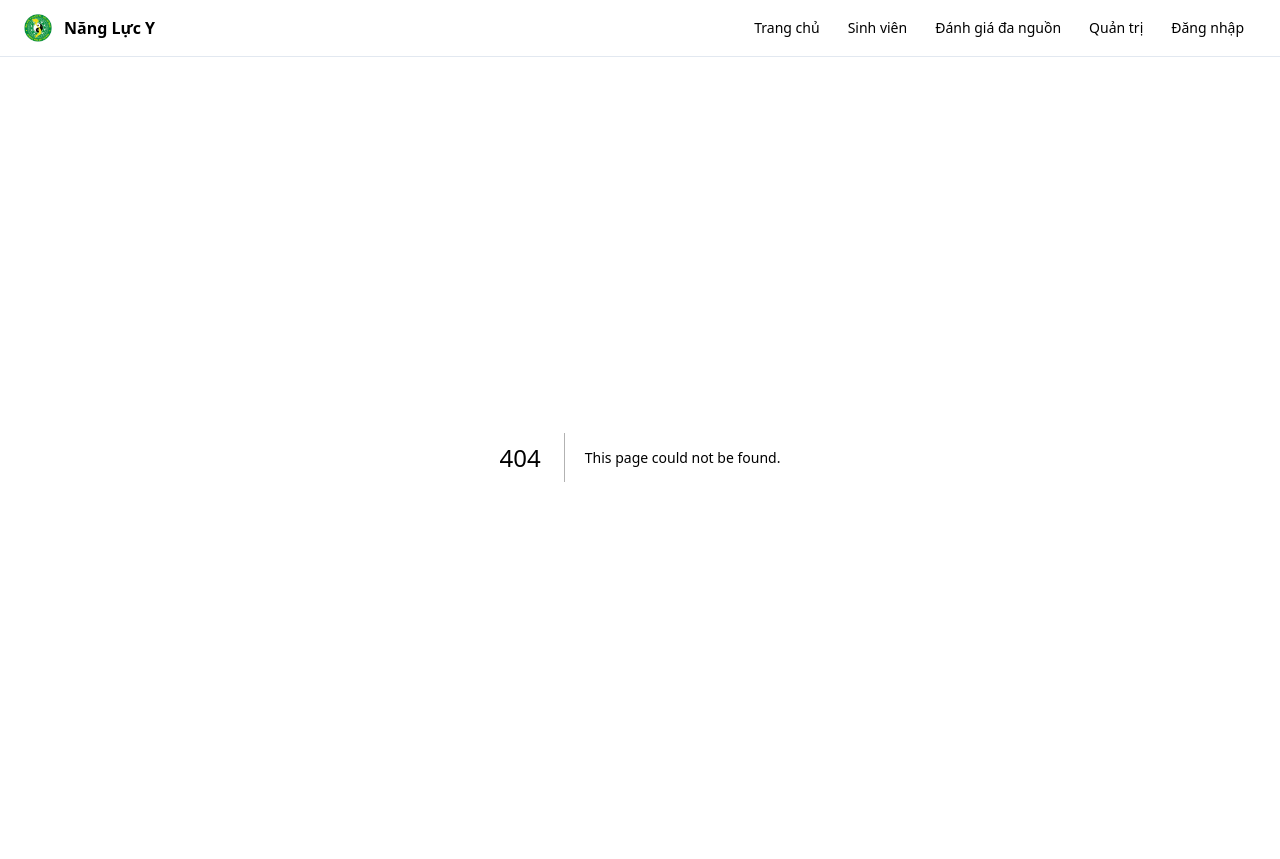
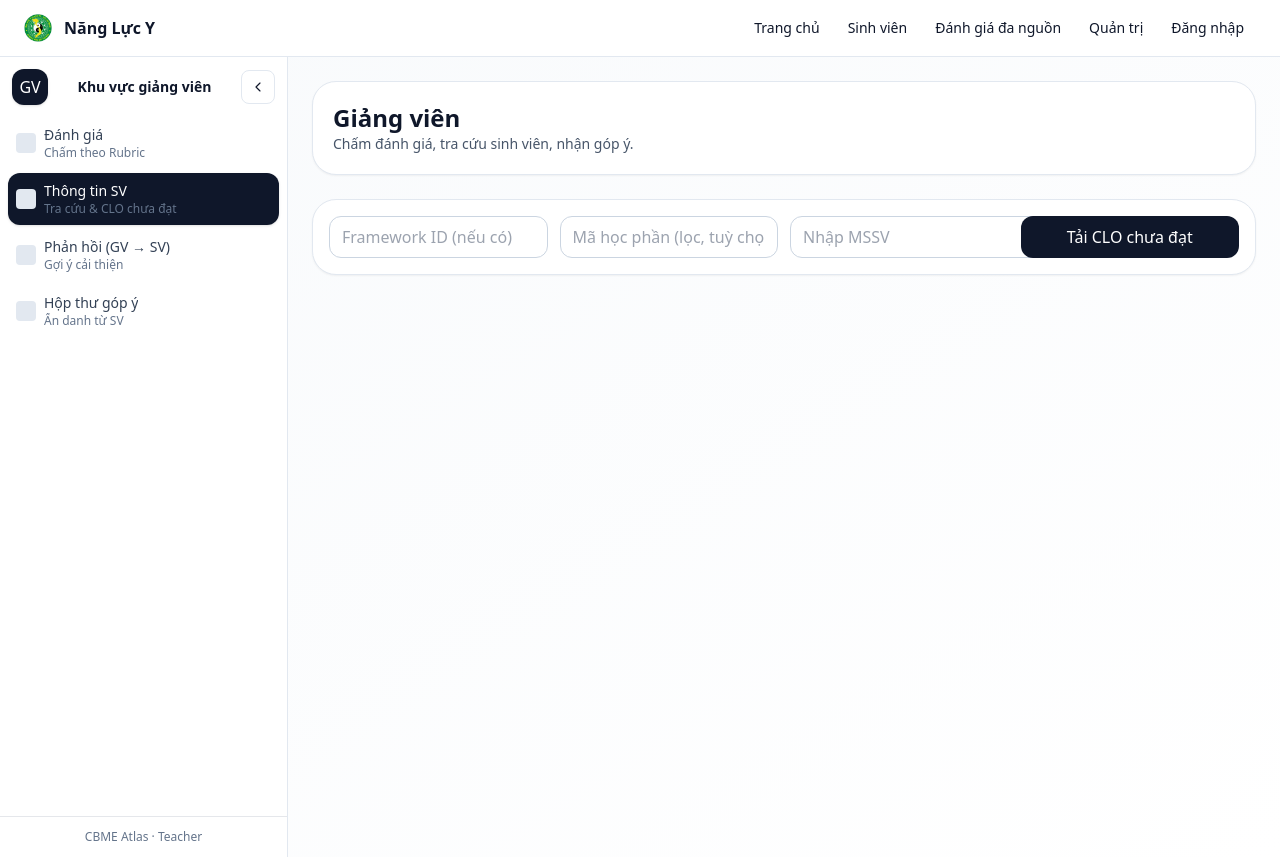
Before and after one commit to vophong90/CBME_Atlas, a Next.js app: page /teacher/student in a window 1280 px wide. Before the commit this address had no page. Shown: the top 859 px of the page. Built offline with nearby package versions, Linux system fonts and the light colour scheme.

Commit message:
Create page.tsx

```diff
--- /dev/null
+++ b/app/teacher/student/page.tsx
@@ -0,0 +1,87 @@
+'use client';
+
+import React, { useState } from 'react';
+
+type Student = { mssv: string; user_id: string; full_name?: string; cohort?: string; class_name?: string };
+type PendingCLO = { clo_id: string; clo_title: string; course_code: string | null };
+
+export default function TeacherStudentPage() {
+  const [frameworkId, setFrameworkId] = useState<string>('');
+  const [courseCode, setCourseCode] = useState<string>('');
+  const [mssv, setMssv] = useState('');
+  const [student, setStudent] = useState<Student | null>(null);
+  const [items, setItems] = useState<PendingCLO[]>([]);
+  const [loading, setLoading] = useState(false);
+
+  async function lookupStudent() {
+    const r = await fetch(`/api/teacher/student-lookup?mssv=${encodeURIComponent(mssv)}`);
+    const d = await r.json();
+    if (r.ok) setStudent(d.student);
+    else { alert(d.error || 'Không tìm thấy MSSV'); setStudent(null); }
+  }
+
+  async function fetchPending() {
+    if (!student) { alert('Chưa có SV'); return; }
+    setLoading(true);
+    try {
+      const p = new URLSearchParams();
+      p.set('student_user_id', student.user_id);
+      if (frameworkId) p.set('framework_id', frameworkId);
+      if (courseCode) p.set('course_code', courseCode);
+      const r = await fetch(`/api/teacher/student-pending-clos?${p.toString()}`);
+      const d = await r.json();
+      if (r.ok) setItems(d.items || []);
+      else alert(d.error || 'Lỗi tải CLO chưa đạt');
+    } finally {
+      setLoading(false);
+    }
+  }
+
+  return (
+    <section className="space-y-4">
+      <div className="rounded-3xl border border-slate-200 bg-white p-4 shadow-sm">
+        <div className="grid md:grid-cols-4 gap-3">
+          <input className="rounded-xl border border-slate-300 px-3 py-2" placeholder="Framework ID (nếu có)" value={frameworkId} onChange={e=>setFrameworkId(e.target.value)} />
+          <input className="rounded-xl border border-slate-300 px-3 py-2" placeholder="Mã học phần (lọc, tuỳ chọn)" value={courseCode} onChange={e=>setCourseCode(e.target.value)} />
+          <div className="flex gap-2">
+            <input className="rounded-xl border border-slate-300 px-3 py-2 flex-1" placeholder="Nhập MSSV" value={mssv} onChange={e=>setMssv(e.target.value)} />
+            <button className="px-3 py-2 rounded-xl border border-slate-200 hover:bg-slate-50" onClick={lookupStudent}>Tìm</button>
+          </div>
+          <button className="px-3 py-2 rounded-xl bg-slate-900 text-white hover:opacity-95 active:scale-[0.99]" onClick={fetchPending}>
+            Tải CLO chưa đạt
+          </button>
+        </div>
+      </div>
+
+      {student && (
+        <div className="rounded-2xl border border-slate-200 bg-white p-3 text-sm text-slate-700 shadow-sm">
+          <div><b>{student.full_name || 'Sinh viên'}</b> • MSSV: {student.mssv}</div>
+          <div className="text-slate-500">Lớp: {student.class_name || '—'} • Khoá: {student.cohort || '—'}</div>
+        </div>
+      )}
+
+      <div className="grid md:grid-cols-2 gap-3">
+        {loading && Array.from({length:4}).map((_,i)=>(
+          <div key={i} className="border border-slate-200 rounded-2xl p-3 animate-pulse">
+            <div className="h-4 w-2/3 bg-slate-200 rounded" />
+            <div className="mt-2 h-3 w-1/3 bg-slate-200 rounded" />
+          </div>
+        ))}
+        {!loading && items.map(it => (
+          <div key={`${it.clo_id}-${it.course_code || ''}`} className="border border-slate-200 rounded-2xl p-3 bg-white shadow-sm">
+            <div className="text-sm font-medium">{it.clo_id} — {it.clo_title}</div>
+            <div className="text-xs text-slate-500 mt-1">Học phần: {it.course_code || '—'}</div>
+            <div className="mt-2">
+              <a className="text-xs underline cursor-pointer" onClick={()=>alert('Gợi ý kế hoạch bồi dưỡng: (tùy chỉnh sau)')}>Gợi ý kế hoạch bồi dưỡng</a>
+              {' '}•{' '}
+              <a className="text-xs underline cursor-pointer" onClick={()=>alert('Tạo phiên đánh giá: (prefill ở trang Đánh giá)')}>Tạo phiên đánh giá</a>
+            </div>
+          </div>
+        ))}
+        {!loading && items.length===0 && student && (
+          <div className="text-sm text-slate-500">Không có CLO chưa đạt theo bộ lọc.</div>
+        )}
+      </div>
+    </section>
+  );
+}
```
